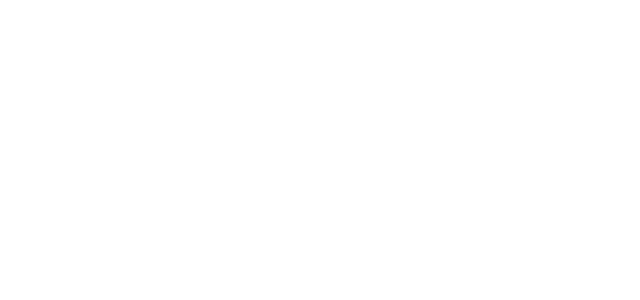
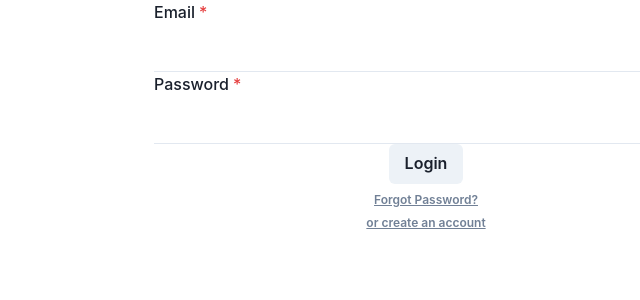
Before and after one commit to Code-the-Dream-School/dd-prac-team1-front, a React (Create React App) app: page /login in a window 1280 px wide. Before the commit this address had no page. Shown: the top 300 px of the page, without its empty margins (214-854 px from the left). Built offline with nearby package versions, Linux system fonts and the light colour scheme.

Commit message:
login form, connect login and register forms

```diff
--- /dev/null
+++ b/src/components/Login.tsx
@@ -0,0 +1,47 @@
+import { useState } from "react"
+import {
+    Box,
+    Button,
+    Center,
+    Container,
+    FormControl,
+    FormHelperText,
+    FormLabel,
+    Input,
+    ListItem,
+    Text,
+    UnorderedList,
+    VStack
+} from "@chakra-ui/react";
+import { useNavigate } from "react-router-dom";
+
+const Login = () => {
+
+    const navigate = useNavigate();
+    const navigateToHome = () => {
+        navigate("/home");
+    }
+    const navigateToRegister = () => {
+        navigate("/register");
+    }
+
+    return (
+        <Box>
+            <Container maxW='xl'>
+                <VStack>
+                    <FormControl isRequired>
+                        <FormLabel>Email</FormLabel>
+                        <Input type='email' variant='flushed' />
+                        <FormLabel>Password</FormLabel>
+                        <Input type='password' variant='flushed' />
+                        <Center><Button variant='solid' type="submit" title="login" onClick={navigateToHome}>Login</Button> </Center>
+                    </FormControl>
+                    <Button variant='link' type="button" size="xs" title="forgot password?"><Text as='ins'>Forgot Password?</Text></Button>
+                    <Button variant='link' type="button" size="xs" title="or create an account" onClick={navigateToRegister}><Text as='ins'>or create an account</Text></Button>
+                </VStack>
+            </Container>
+        </Box>
+    );
+};
+
+export default Login;
--- a/src/components/Register.tsx
+++ b/src/components/Register.tsx
@@ -20,6 +20,9 @@ const Register = () => {
   const navigate = useNavigate();
   const navigateToHome = () => {
     navigate("/home");
+  }
+  const navigateToLogin = () => {
+    navigate("/login");
   }
 
   return (
@@ -47,7 +50,7 @@ const Register = () => {
             <Input type='password' variant='flushed' onClick={() => setShowRequirements(false)} />
             <Center><Button variant='solid' type="submit" title="sign up" onClick={navigateToHome}>Sign Up</Button> </Center>
           </FormControl>
-          <Button variant='link' type="button" size="xs" title="sign up"><Text as='ins'>or sign in</Text></Button>
+          <Button variant='link' type="button" size="xs" title="or sign in" onClick={navigateToLogin}><Text as='ins'>or sign in</Text></Button>
         </VStack>
       </Container>
     </Box>
--- a/src/index.tsx
+++ b/src/index.tsx
@@ -6,6 +6,7 @@ import reportWebVitals from "./reportWebVitals";
 import App from "./App.tsx";
 import Home from "./components/Home.tsx";
 import Register from "./components/Register.tsx";
+import Login from "./components/Login.tsx";
 
 const root = ReactDOM.createRoot(document.getElementById("root")!);
 root.render(
@@ -14,6 +15,7 @@ root.render(
       <Routes>
         <Route path="/" element={<App />} />
         <Route path="/home" element={<Home />} />
+        <Route path="/login" element={<Login />} />
         <Route path="/register" element={<Register />} />
       </Routes>
     </BrowserRouter>
```
